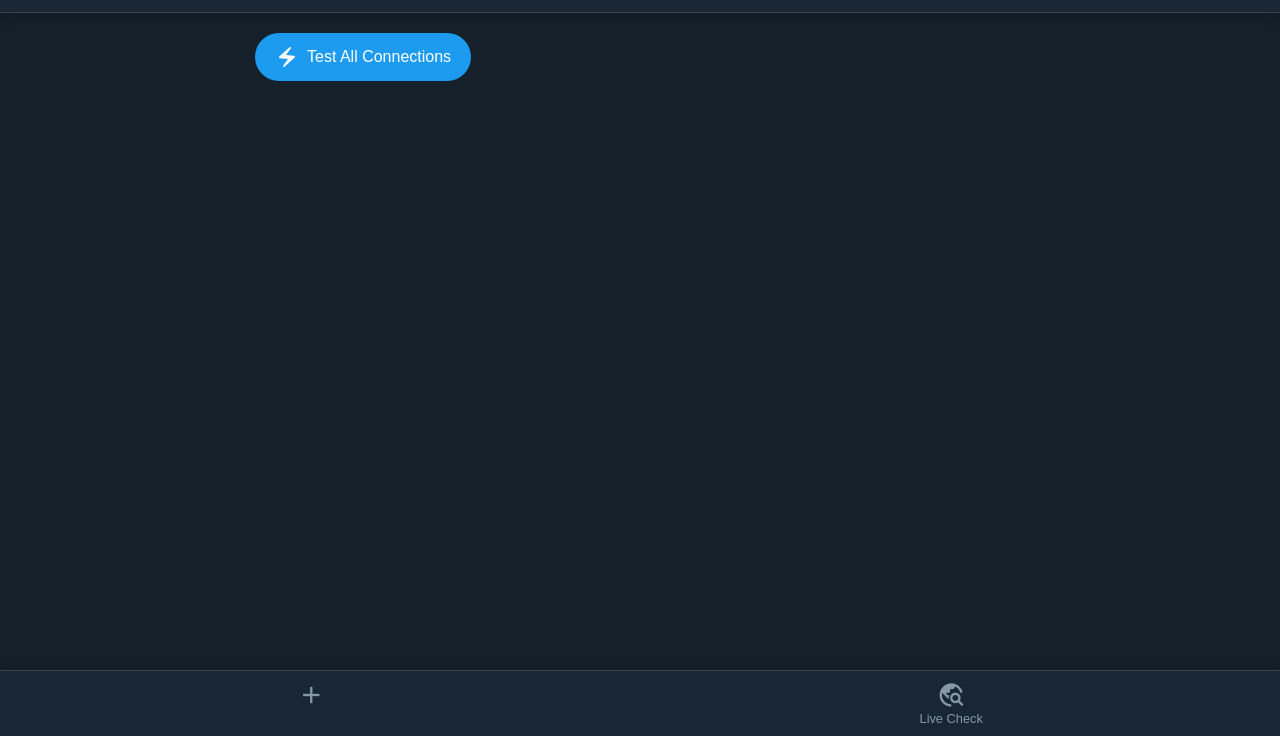
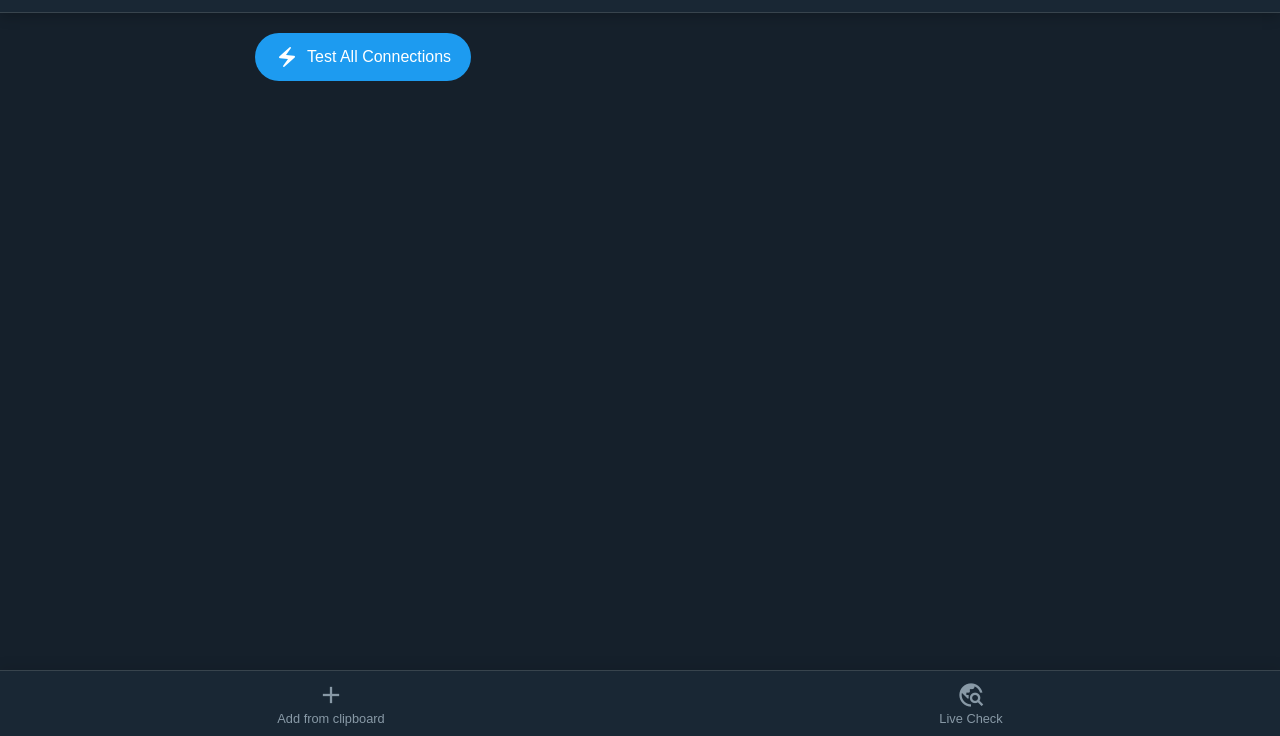
Before and after one commit to GeekNeuron/ImConnected, a plain HTML site: page index.html in a window 1280 px wide. Shown: the part 64-800 px from the top of the page. Drawn offline with Linux system fonts and the light colour scheme.

Commit message:
Update index.html

```diff
--- a/index.html
+++ b/index.html
@@ -35,6 +35,7 @@
     <footer>
         <button id="add-from-clipboard-btn" class="footer-btn">
             <span class="material-icons">add</span>
+            Add from clipboard
         </button>
         <button id="live-check-btn" class="footer-btn">
             <span class="material-icons">travel_explore</span>
```
